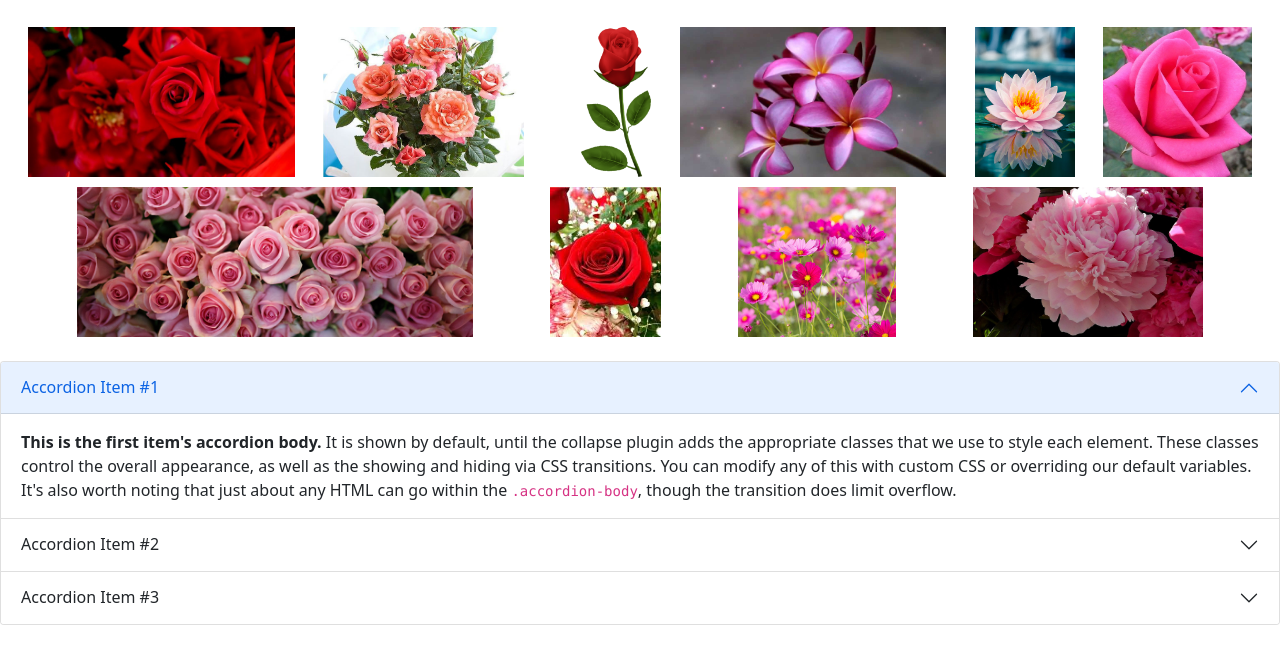
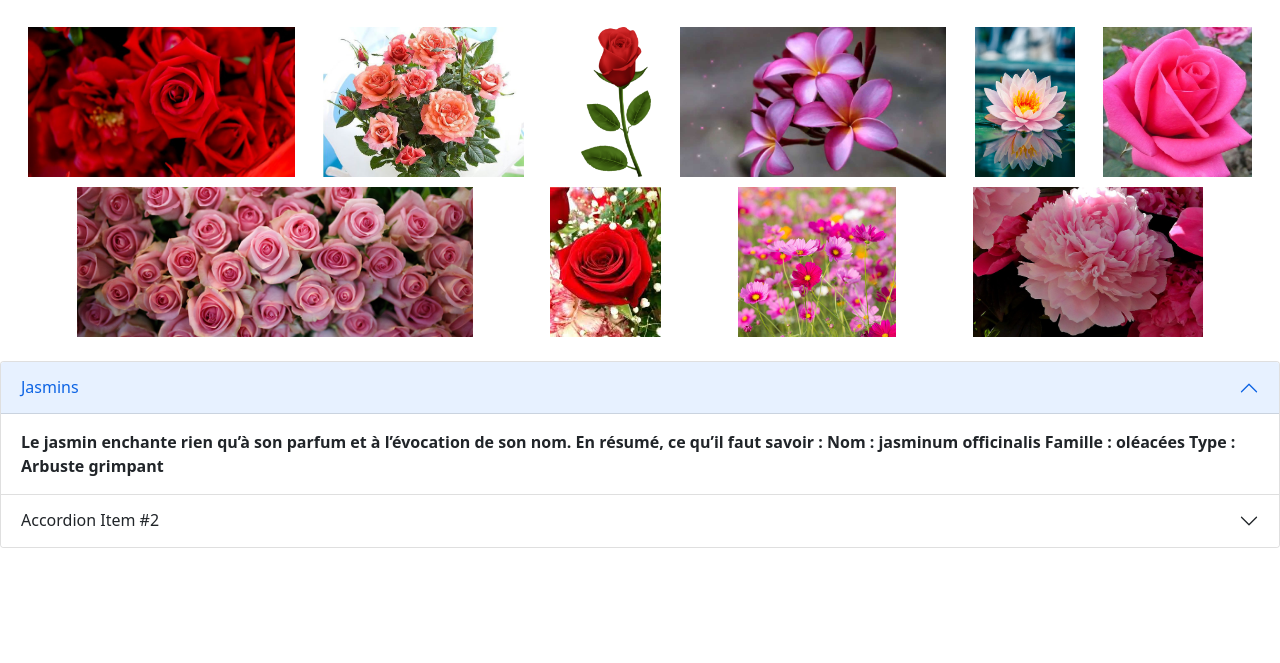
Before and after one commit to AnisDevFS/Fleurs, a plain HTML site: page index.html in a window 1280 px wide. Shown: the part 63-726 px from the top of the page. Drawn offline with Linux system fonts and the light colour scheme.

Commit message:
ajout du text cohérant dans l accordion

```diff
--- a/index.html
+++ b/index.html
@@ -65,12 +65,19 @@
     <div class="accordion-item">
       <h2 class="accordion-header" id="headingOne">
         <button class="accordion-button" type="button" data-bs-toggle="collapse" data-bs-target="#collapseOne" aria-expanded="true" aria-controls="collapseOne">
-          Accordion Item #1
+         Jasmins
         </button>
       </h2>
       <div id="collapseOne" class="accordion-collapse collapse show" aria-labelledby="headingOne" data-bs-parent="#accordionExample">
         <div class="accordion-body">
-          <strong>This is the first item's accordion body.</strong> It is shown by default, until the collapse plugin adds the appropriate classes that we use to style each element. These classes control the overall appearance, as well as the showing and hiding via CSS transitions. You can modify any of this with custom CSS or overriding our default variables. It's also worth noting that just about any HTML can go within the <code>.accordion-body</code>, though the transition does limit overflow.
+          <strong>Le jasmin enchante rien qu’à son parfum et à l’évocation de son nom.
+
+
+            En résumé, ce qu’il faut savoir :
+
+            Nom : jasminum officinalis
+            Famille : oléacées
+            Type : Arbuste grimpant</strong>
         </div>
       </div>
     </div>
@@ -86,18 +93,7 @@
         </div>
       </div>
     </div>
-    <div class="accordion-item">
-      <h2 class="accordion-header" id="headingThree">
-        <button class="accordion-button collapsed" type="button" data-bs-toggle="collapse" data-bs-target="#collapseThree" aria-expanded="false" aria-controls="collapseThree">
-          Accordion Item #3
-        </button>
-      </h2>
-      <div id="collapseThree" class="accordion-collapse collapse" aria-labelledby="headingThree" data-bs-parent="#accordionExample">
-        <div class="accordion-body">
-          <strong>This is the third item's accordion body.</strong> It is hidden by default, until the collapse plugin adds the appropriate classes that we use to style each element. These classes control the overall appearance, as well as the showing and hiding via CSS transitions. You can modify any of this with custom CSS or overriding our default variables. It's also worth noting that just about any HTML can go within the <code>.accordion-body</code>, though the transition does limit overflow.
-        </div>
-      </div>
-    </div>
+
   </div>
     <script src="js/bootstrap.bundle.min.js"></script>
 </body>
```
